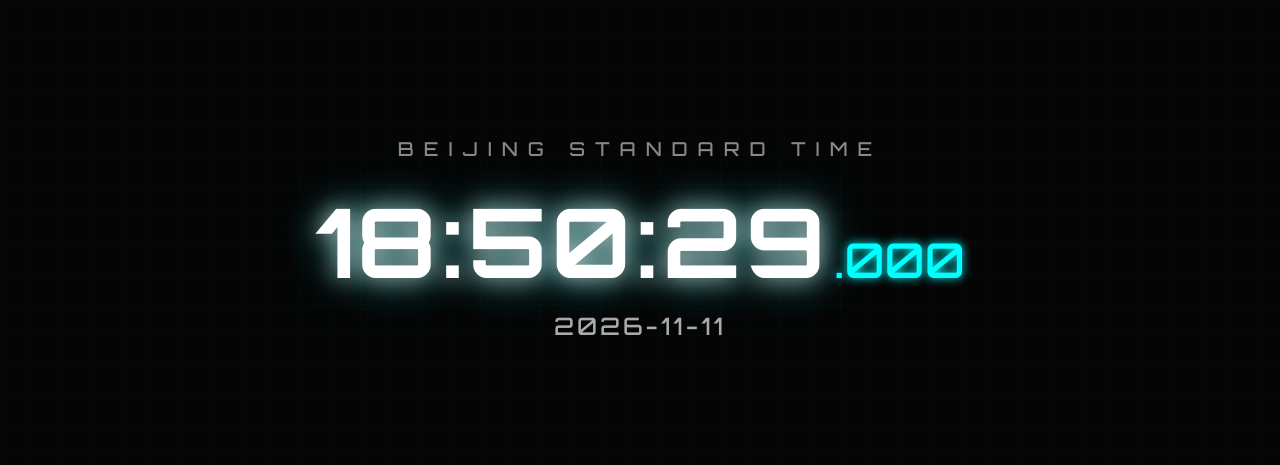
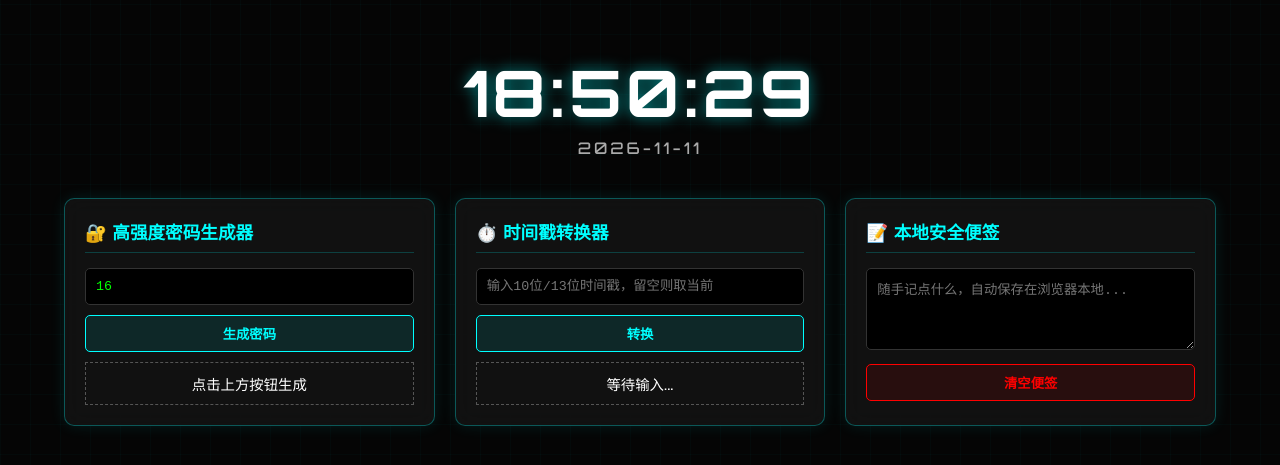
Before and after one commit to sjr778/mypage, a plain HTML site: page index.html in a window 1280 px wide. Shown: the part 161-626 px from the top of the page. Drawn offline with Linux system fonts and the light colour scheme.

Commit message:
Add initial HTML structure for control panel

```diff
--- a/index.html
+++ b/index.html
@@ -3,7 +3,7 @@
 <head>
 <meta charset="UTF-8">
 <meta name="viewport" content="width=device-width, initial-scale=1.0">
-<title>北京标准时间</title>
+<title>TWN 极客控制台</title>
 <style>
   @import url('https://fonts.googleapis.com/css2?family=Orbitron:wght@500;700&display=swap');
 
@@ -22,219 +22,202 @@
 
   /* 科技感网格背景 */
   .bg-grid {
-    position: absolute;
-    top: 0; left: 0; width: 100%; height: 100%;
-    background-image:
-      linear-gradient(rgba(0, 255, 255, 0.05) 1px, transparent 1px),
-      linear-gradient(90deg, rgba(0, 255, 255, 0.05) 1px, transparent 1px);
-    background-size: 30px 30px;
-    z-index: 1;
-    opacity: 0.5;
+    position: absolute; top: 0; left: 0; width: 100%; height: 100%;
+    background-image: linear-gradient(rgba(0, 255, 255, 0.05) 1px, transparent 1px), linear-gradient(90deg, rgba(0, 255, 255, 0.05) 1px, transparent 1px);
+    background-size: 30px 30px; z-index: 1; opacity: 0.5;
     animation: gridMove 10s linear infinite;
   }
-  @keyframes gridMove {
-    0% { transform: translateY(0); }
-    100% { transform: translateY(30px); }
+  @keyframes gridMove { 0% { transform: translateY(0); } 100% { transform: translateY(30px); } }
+
+  /* ================= 入场动画遮罩层 (保留) ================= */
+  #intro-layer {
+    position: absolute; z-index: 10; display: flex; flex-direction: column; align-items: center; justify-content: center;
+    width: 100%; height: 100%; background: #050505;
+    transition: opacity 1.5s cubic-bezier(0.2, 0.8, 0.2, 1), transform 1.5s cubic-bezier(0.2, 0.8, 0.2, 1);
+  }
+  .glitch-text { font-size: 3rem; font-weight: 700; color: #0ff; text-shadow: 0 0 10px #0ff; letter-spacing: 5px; margin-bottom: 20px; }
+  .loading-bar { width: 200px; height: 2px; background: #333; position: relative; overflow: hidden; }
+  .loading-bar::after { content: ''; position: absolute; left: 0; top: 0; height: 100%; width: 0%; background: #0ff; box-shadow: 0 0 10px #0ff; animation: load 2s ease-in-out forwards; }
+  @keyframes load { 0% { width: 0%; } 50% { width: 60%; } 100% { width: 100%; } }
+
+  /* ================= 主内容层 (控制台) ================= */
+  #main-layer {
+    position: absolute; z-index: 5; width: 90%; max-width: 1200px;
+    opacity: 0; transform: scale(0.9) translateY(20px);
+    transition: opacity 1.5s cubic-bezier(0.2, 0.8, 0.2, 1), transform 1.5s cubic-bezier(0.2, 0.8, 0.2, 1);
+    display: flex; flex-direction: column; gap: 20px;
   }
 
-  /* 入场动画遮罩层 */
-  #intro-layer {
-    position: absolute;
-    z-index: 10;
-    display: flex;
-    flex-direction: column;
-    align-items: center;
-    justify-content: center;
-    width: 100%; height: 100%;
-    background: #050505;
-    transition: opacity 1.5s cubic-bezier(0.2, 0.8, 0.2, 1), transform 1.5s cubic-bezier(0.2, 0.8, 0.2, 1);
+  /* 顶部时钟区 */
+  .header { text-align: center; margin-bottom: 20px; }
+  .clock { font-size: 4rem; font-weight: 700; color: #fff; text-shadow: 0 0 15px rgba(0, 255, 255, 0.5); letter-spacing: 4px; }
+  .date { font-size: 1rem; color: #aaa; letter-spacing: 3px; margin-top: 5px; }
+
+  /* 功能卡片网格 */
+  .tools-grid { display: grid; grid-template-columns: repeat(auto-fit, minmax(300px, 1fr)); gap: 20px; }
+
+  .card {
+    background: rgba(20, 20, 20, 0.8);
+    border: 1px solid rgba(0, 255, 255, 0.3);
+    border-radius: 10px;
+    padding: 20px;
+    box-shadow: 0 0 15px rgba(0, 255, 255, 0.1);
+    backdrop-filter: blur(10px);
+    transition: all 0.3s;
   }
+  .card:hover { border-color: #0ff; box-shadow: 0 0 25px rgba(0, 255, 255, 0.3); }
 
-  .glitch-text {
-    font-size: 3rem;
-    font-weight: 700;
-    color: #0ff;
-    text-shadow: 0 0 10px #0ff, 0 0 20px #0ff;
-    letter-spacing: 5px;
-    margin-bottom: 20px;
+  .card h3 { color: #0ff; font-size: 1.1rem; margin-bottom: 15px; border-bottom: 1px solid rgba(0, 255, 255, 0.2); padding-bottom: 8px; }
+
+  /* 输入框与按钮通用样式 */
+  input[type="text"], input[type="number"], textarea {
+    width: 100%; background: #000; border: 1px solid #333; color: #0f0;
+    padding: 10px; font-family: monospace; border-radius: 5px; margin-bottom: 10px; outline: none;
   }
+  input:focus, textarea:focus { border-color: #0ff; }
 
-  .loading-bar {
-    width: 200px;
-    height: 2px;
-    background: #333;
-    position: relative;
-    overflow: hidden;
+  button {
+    background: rgba(0, 255, 255, 0.1); border: 1px solid #0ff; color: #0ff;
+    padding: 8px 15px; cursor: pointer; border-radius: 5px; font-family: 'Orbitron', sans-serif;
+    transition: 0.2s; width: 100%; font-weight: bold;
   }
-  .loading-bar::after {
-    content: '';
-    position: absolute;
-    left: 0; top: 0; height: 100%;
-    width: 0%;
-    background: #0ff;
-    box-shadow: 0 0 10px #0ff;
-    animation: load 2s ease-in-out forwards;
-  }
-  @keyframes load {
-    0% { width: 0%; }
-    50% { width: 60%; }
-    100% { width: 100%; }
-  }
+  button:hover { background: #0ff; color: #000; box-shadow: 0 0 10px #0ff; }
+  button:active { transform: scale(0.98); }
 
-  /* 主内容层（时钟） */
-  #main-layer {
-    position: absolute;
-    z-index: 5;
-    display: flex;
-    flex-direction: column;
-    align-items: center;
-    opacity: 0;
-    transform: scale(0.9) translateY(20px);
-    transition: opacity 1.5s cubic-bezier(0.2, 0.8, 0.2, 1), transform 1.5s cubic-bezier(0.2, 0.8, 0.2, 1);
-  }
+  .result-box { background: #111; border: 1px dashed #555; padding: 10px; color: #fff; font-size: 0.9rem; text-align: center; margin-top: 10px; word-break: break-all; }
 
-  .title {
-    font-size: 1.2rem;
-    color: #888;
-    letter-spacing: 10px;
-    margin-bottom: 20px;
-    text-transform: uppercase;
-  }
+  /* 动画控制类 */
+  .fade-out { opacity: 0 !important; transform: scale(1.2) !important; pointer-events: none; }
+  .fade-in { opacity: 1 !important; transform: scale(1) translateY(0) !important; }
 
-  .clock {
-    font-size: 6rem;
-    font-weight: 700;
-    color: #fff;
-    text-shadow: 0 0 15px rgba(255, 255, 255, 0.5), 0 0 30px rgba(0, 255, 255, 0.3);
-    letter-spacing: 4px;
-  }
-  .millis {
-    font-size: 3rem;
-    color: #0ff;
-    text-shadow: 0 0 10px #0ff;
-  }
-
-  .date {
-    font-size: 1.5rem;
-    color: #aaa;
-    margin-top: 10px;
-    letter-spacing: 3px;
-  }
-
-  /* 时钟呼吸灯 */
-  .pulse {
-    animation: pulseGlow 2s infinite alternate;
-  }
-  @keyframes pulseGlow {
-    from { text-shadow: 0 0 15px rgba(255, 255, 255, 0.5), 0 0 30px rgba(0, 255, 255, 0.3); }
-    to { text-shadow: 0 0 25px rgba(255, 255, 255, 0.8), 0 0 50px rgba(0, 255, 255, 0.6); }
-  }
-
-  /* 动画状态类 */
-  .fade-out {
-    opacity: 0 !important;
-    transform: scale(1.2) !important;
-    pointer-events: none;
-  }
-  .fade-in {
-    opacity: 1 !important;
-    transform: scale(1) translateY(0) !important;
-  }
-
-  @media (max-width: 768px) {
-    .clock { font-size: 3.5rem; }
-    .millis { font-size: 1.5rem; }
-    .date { font-size: 1rem; }
-    .glitch-text { font-size: 2rem; }
-  }
+  @media (max-width: 768px) { .clock { font-size: 2.5rem; } .glitch-text { font-size: 2rem; } }
 </style>
 </head>
 <body>
 
   <div class="bg-grid"></div>
 
-  <!-- 入场遮罩 -->
+  <!-- 入场动画层 -->
   <div id="intro-layer">
-    <div class="glitch-text" id="glitch-text">初始化时间轴...</div>
+    <div class="glitch-text" id="glitch-text">初始化系统...</div>
     <div class="loading-bar"></div>
   </div>
 
-  <!-- 时钟主体 -->
+  <!-- 主控制台 -->
   <div id="main-layer">
-    <div class="title">Beijing Standard Time</div>
-    <div>
-      <span class="clock pulse" id="time">00:00:00</span>
-      <span class="millis" id="millis">.000</span>
+    <div class="header">
+      <div class="clock" id="time">00:00:00</div>
+      <div class="date" id="date">2024-01-01</div>
     </div>
-    <div class="date" id="date">2024-01-01</div>
+
+    <div class="tools-grid">
+      <!-- 功能1：密码生成器 -->
+      <div class="card">
+        <h3>🔐 高强度密码生成器</h3>
+        <input type="number" id="pwd-length" value="16" min="6" max="64" placeholder="密码长度 (6-64)">
+        <button onclick="genPassword()">生成密码</button>
+        <div class="result-box" id="pwd-result">点击上方按钮生成</div>
+      </div>
+
+      <!-- 功能2：时间戳转换 -->
+      <div class="card">
+        <h3>⏱️ 时间戳转换器</h3>
+        <input type="text" id="timestamp-input" placeholder="输入10位/13位时间戳，留空则取当前">
+        <button onclick="convertTime()">转换</button>
+        <div class="result-box" id="time-result">等待输入...</div>
+      </div>
+
+      <!-- 功能3：本地便签 -->
+      <div class="card">
+        <h3>📝 本地安全便签</h3>
+        <textarea id="note-input" rows="4" placeholder="随手记点什么，自动保存在浏览器本地..." oninput="saveNote()"></textarea>
+        <button onclick="clearNote()" style="border-color: #f00; color: #f00; background: rgba(255,0,0,0.1);">清空便签</button>
+      </div>
+    </div>
   </div>
 
 <script>
-  // --- 1. 入场乱码动画逻辑 ---
+  // ================= 1. 入场动画逻辑 =================
   const glitchText = document.getElementById('glitch-text');
   const chars = 'ABCDEFGHIJKLMNOPQRSTUVWXYZ0123456789@#$%&*';
-  const targetText = '连接成功';
+  const targetText = '访问已授权';
   let iterations = 0;
 
   const interval = setInterval(() => {
-    glitchText.innerText = glitchText.innerText
-      .split('')
-      .map((char, index) => {
-        if (index < iterations) {
-          return targetText[index];
-        }
-        return chars[Math.floor(Math.random() * chars.length)];
-      })
-      .join('');
-
+    glitchText.innerText = glitchText.innerText.split('').map((char, index) => {
+      if (index < iterations) return targetText[index];
+      return chars[Math.floor(Math.random() * chars.length)];
+    }).join('');
     if (iterations >= targetText.length) clearInterval(interval);
-    iterations += 1 / 3; // 控制解码速度
+    iterations += 1 / 3;
   }, 50);
 
-  // --- 2. 丝滑过渡逻辑 ---
   setTimeout(() => {
     const intro = document.getElementById('intro-layer');
     const main = document.getElementById('main-layer');
+    intro.classList.add('fade-out');
+    main.classList.add('fade-in');
+    setTimeout(() => { intro.style.display = 'none'; }, 1500);
+  }, 2800);
 
-    // 遮罩层淡出放大
-    intro.classList.add('fade-out');
-    // 时钟层淡入回弹
-    main.classList.add('fade-in');
-
-    // 动画结束后隐藏遮罩层防止遮挡点击
-    setTimeout(() => {
-      intro.style.display = 'none';
-    }, 1500);
-  }, 2800); // 2.8秒后开始过渡
-
-
-  // --- 3. 北京时间逻辑 ---
+  // ================= 2. 时钟逻辑 =================
   function updateTime() {
     const now = new Date();
-
-    // 强制使用上海时区（北京时间）
     const bjTimeStr = now.toLocaleString('en-US', { timeZone: 'Asia/Shanghai', hour12: false });
     const bjDate = new Date(bjTimeStr);
-
-    // 格式化时分秒
     const h = String(bjDate.getHours()).padStart(2, '0');
     const m = String(bjDate.getMinutes()).padStart(2, '0');
     const s = String(bjDate.getSeconds()).padStart(2, '0');
-    const ms = String(bjDate.getMilliseconds()).padStart(3, '0');
+    document.getElementById('time').innerText = `${h}:${m}:${s}`;
+    document.getElementById('date').innerText = `${bjDate.getFullYear()}-${String(bjDate.getMonth()+1).padStart(2,'0')}-${String(bjDate.getDate()).padStart(2,'0')}`;
+  }
+  updateTime(); setInterval(updateTime, 1000);
 
-    // 格式化年月日
-    const year = bjDate.getFullYear();
-    const month = String(bjDate.getMonth() + 1).padStart(2, '0');
-    const day = String(bjDate.getDate()).padStart(2, '0');
-
-    document.getElementById('time').innerText = `${h}:${m}:${s}`;
-    document.getElementById('millis').innerText = `.${ms}`;
-    document.getElementById('date').innerText = `${year}-${month}-${day}`;
+  // ================= 3. 功能1：密码生成 =================
+  function genPassword() {
+    const len = parseInt(document.getElementById('pwd-length').value) || 16;
+    const chars = "ABCDEFGHIJKLMNOPQRSTUVWXYZabcdefghijklmnopqrstuvwxyz0123456789!@#$%^&*()_+";
+    let pwd = "";
+    for (let i = 0; i < len; i++) { pwd += chars.charAt(Math.floor(Math.random() * chars.length)); }
+    document.getElementById('pwd-result').innerText = pwd;
+    // 自动复制到剪贴板
+    navigator.clipboard.writeText(pwd).then(() => {
+      const box = document.getElementById('pwd-result');
+      const oldText = box.innerText;
+      box.innerText = "✅ 已复制到剪贴板: " + oldText;
+      setTimeout(() => { box.innerText = oldText; }, 2000);
+    });
   }
 
-  // 先执行一次避免空白，然后开启毫秒级刷新
-  updateTime();
-  setInterval(updateTime, 10);
+  // ================= 4. 功能2：时间戳转换 =================
+  function convertTime() {
+    let ts = document.getElementById('timestamp-input').value.trim();
+    if (!ts) ts = Date.now(); // 为空取当前
+    // 如果输入的是10位(秒)，转成毫秒
+    if (ts.length === 10) ts = ts * 1000;
+
+    const d = new Date(parseInt(ts));
+    if (isNaN(d.getTime())) {
+      document.getElementById('time-result').innerText = "❌ 格式错误，请输入纯数字";
+      return;
+    }
+    const res = d.toLocaleString('zh-CN', { timeZone: 'Asia/Shanghai', hour12: false });
+    document.getElementById('time-result').innerText = "北京时间: " + res;
+  }
+
+  // ================= 5. 功能3：本地便签 =================
+  const noteInput = document.getElementById('note-input');
+  // 启动时加载
+  window.onload = () => { noteInput.value = localStorage.getItem('my_secret_note') || ""; };
+  // 实时保存
+  function saveNote() { localStorage.setItem('my_secret_note', noteInput.value); }
+  // 清空
+  function clearNote() {
+    if(confirm("确定要清空便签吗？")) {
+      noteInput.value = "";
+      localStorage.removeItem('my_secret_note');
+    }
+  }
 </script>
 
 </body>
```
